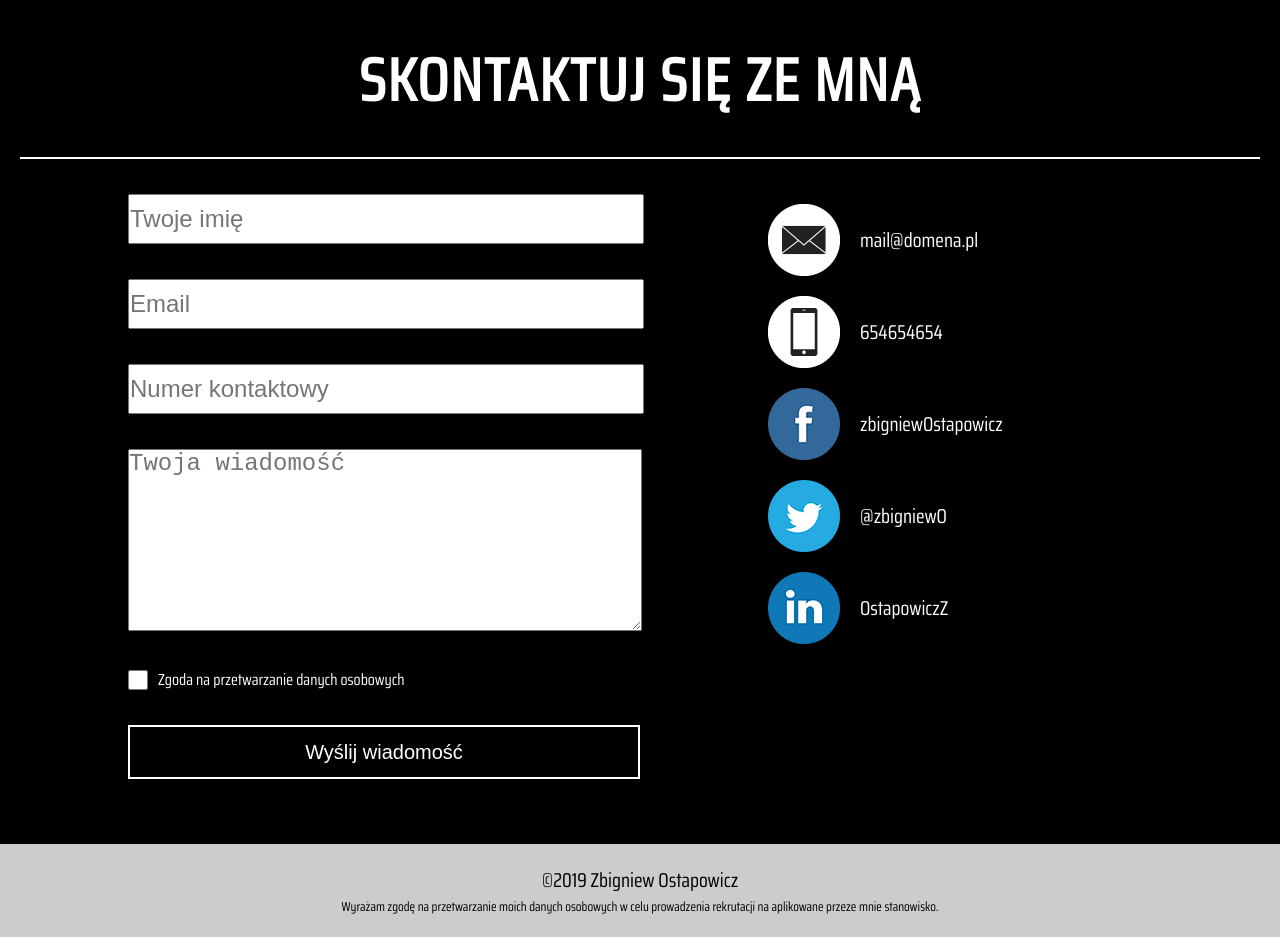
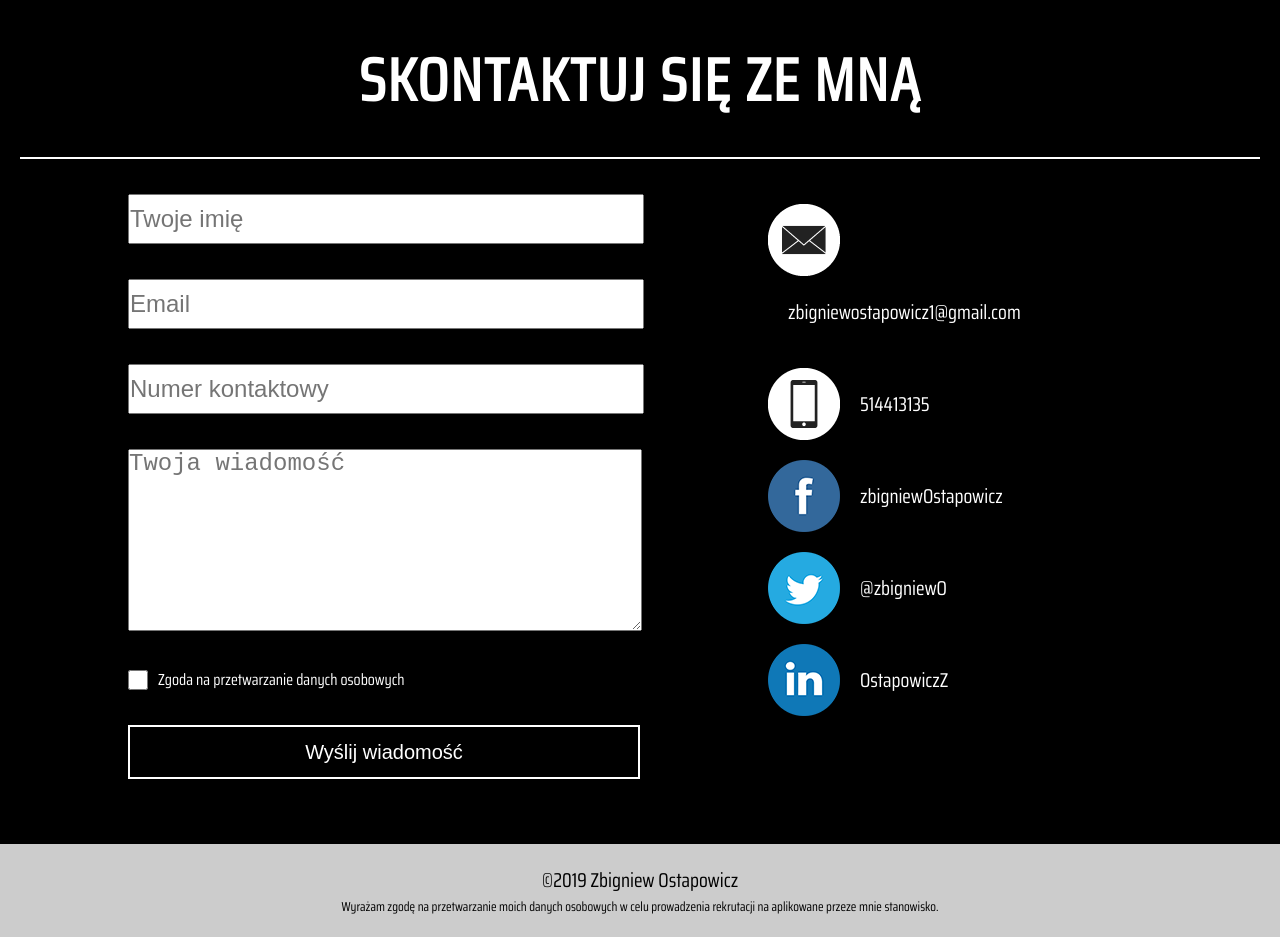
Before and after one commit to ZbigniewOstapowicz/CV, a plain HTML site: page index.html in a window 1280 px wide. Shown: the part 5025-5962 px from the top of the page. Drawn offline with Linux system fonts and the light colour scheme.

Commit message:
poprawione dane kontaktowe

```diff
--- a/index.html
+++ b/index.html
@@ -174,7 +174,7 @@
             <h3>Skontaktuj się ze mną</h3>
             <div class="wrap clearfix">
 
-                <form name="myform" action="mailto:zbynioo85@gmail.com" method="post" enctype="text/plain">
+                <form name="myform" action="mailto:zbigniewostapowicz1@gmail.com" method="post" enctype="text/plain">
                     <label for="name">imię</label>
                     <input id="name" type="text" placeholder="Twoje imię">
                     <label for="email">email</label>
@@ -189,11 +189,11 @@
 
                 </form>
                 <div class="socials">
-                    <div class="social clearfix"><img src="img/contact1.png" alt="kontakt"><span>mail@domena.pl</span></div>
-                    <div class="social clearfix"><img src="img/contact2.png" alt="kontakt"><span>654654654</span></div>
-                    <div class="social clearfix"><a href="https://web.facebook.com" target="_blank"><img src="img/contact3.png" alt="kontakt"><span>zbigniewOstapowicz</span></a></div>
+                    <div class="social clearfix"><img src="img/contact1.png" alt="kontakt"><span>zbigniewostapowicz1@gmail.com</span></div>
+                    <div class="social clearfix"><img src="img/contact2.png" alt="kontakt"><span>514413135</span></div>
+                    <div class="social clearfix"><a href="https://www.facebook.com/zbigniew.ostapowicz" target="_blank"><img src="img/contact3.png" alt="kontakt"><span>zbigniewOstapowicz</span></a></div>
                     <div class="social clearfix"><a href="https://twitter.com" target="_blank"><img src="img/contact4.png" alt="kontakt"><span>@zbigniewO</span></a></div>
-                    <div class="social clearfix"><a href="https://pl.linkedin.com/" target="_blank"><img src="img/contact5.png" alt="kontakt"><span>OstapowiczZ</span></a></div>
+                    <div class="social clearfix"><a href="https://www.linkedin.com/in/zbigniew-ostapowicz-663859188/" target="_blank"><img src="img/contact5.png" alt="kontakt"><span>OstapowiczZ</span></a></div>
 
                 </div>
 
```
